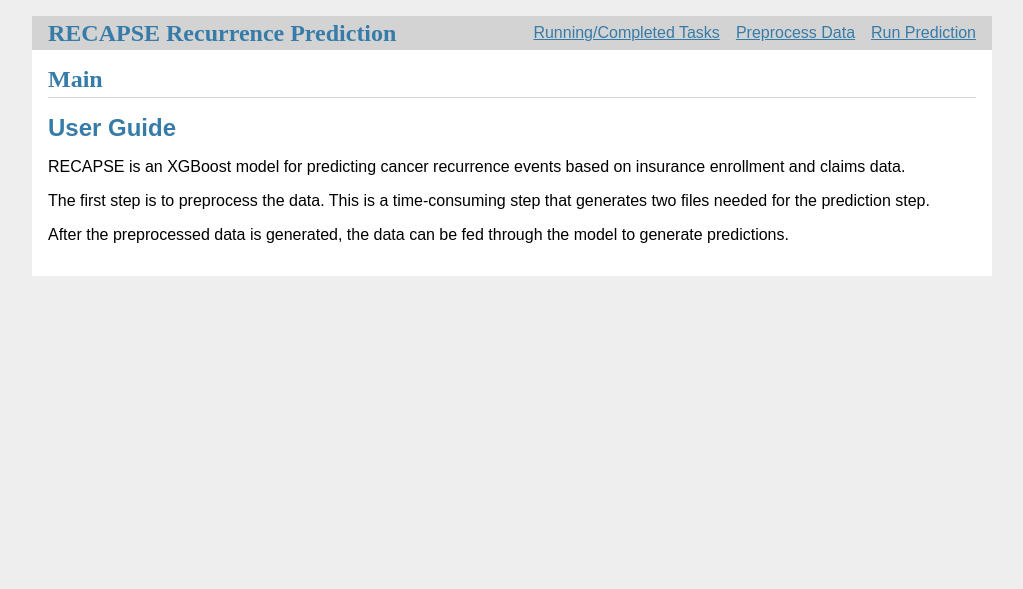
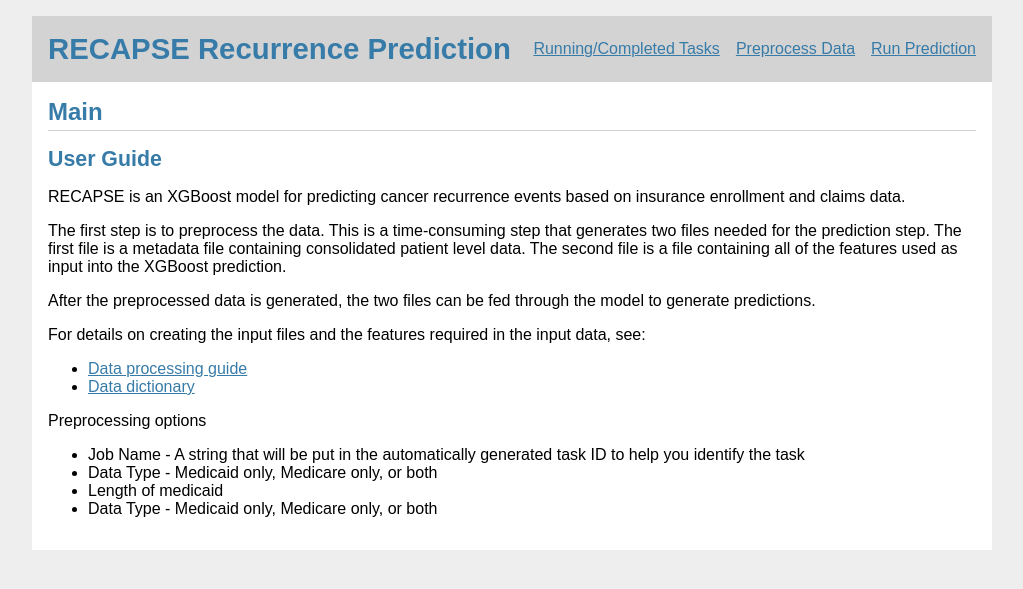
Before and after one commit to MCCP-CRI/recapse, a Flask app: page / in a window 1280 px wide. Shown: the top 589 px of the page, without its empty margins (128-1151 px from the left). Run offline with Flask 3, Linux system fonts and the light colour scheme.

Commit message:
add guide documents and finish working on preprocessing pipeline

```diff
--- a/prediction/Ultility_Funcs/TrainTest_Funcs.py
+++ b/prediction/Ultility_Funcs/TrainTest_Funcs.py
@@ -131,7 +131,7 @@
     pred_classes_list = []
     for thres in thres_list:
         pred_classes = (pred_prob > thres).astype(int)
-        pred_classes = pd.DataFrame({'pred_class_th' + str(thres).replace('.',''): pred_classes})
+        pred_classes = pd.DataFrame({'pred_class': pred_classes})
         pred_classes_list.append(pred_classes)
     pred_classes_df = pd.concat(pred_classes_list, axis = 1)
 
--- a/webapp/__init__.py
+++ b/webapp/__init__.py
@@ -3,6 +3,7 @@
 from flask_executor import Executor
 
 executor = None
+task_meta_data = {}
 
 
 def create_app(test_config=None):
--- a/webapp/preprocess.py
+++ b/webapp/preprocess.py
@@ -89,5 +89,3 @@
     Step11C_Get_ModelReady_TransformationFeature(user_name, outdir, drug_code)
     Step11D_Get_ModelReady_Combed_Features(user_name, outdir, drug_code)
     Step11E_merge_all(user_name, outdir, drug_code)
-
-    # run prediction step
--- a/webapp/static/style.css
+++ b/webapp/static/style.css
@@ -11,19 +11,24 @@
 }
 
 h1 {
-    font-family: serif;
+    font-family: sans-serif;
+    font-size: 18pt;
     color: #377ba8;
     margin: 1rem 0;
 }
 
 h2 {
     font-family: sans-serif;
+    font-size: 16pt;
     color: #377ba8;
     margin: 1rem 0;
 }
 
 a {
     color: #377ba8;
+}
+a:hover {
+    color: #3e66e2;
 }
 
 hr {
@@ -35,10 +40,11 @@
     background: lightgray;
     display: flex;
     align-items: center;
-    padding: 0 0.5rem;
+    padding: 1rem 0.5rem;
 }
 
 nav h1 {
+    font-size: 22pt;
     flex: auto;
     margin: 0;
 }
@@ -46,6 +52,10 @@
 nav h1 a {
     text-decoration: none;
     padding: 0.25rem 0.5rem;
+}
+
+nav h1 a:hover {
+    color: #3e66e2;
 }
 
 nav ul {
@@ -78,8 +88,8 @@
 .flash {
     margin: 1em 0;
     padding: 1em;
-    background: #cae6f6;
-    border: 1px solid #377ba8;
+    background: #caf6e2;
+    border: 1px solid #37a87d;
 }
 
 .post > header {
--- a/webapp/templates/index.html.j2
+++ b/webapp/templates/index.html.j2
@@ -1,12 +1,27 @@
 {% extends 'base.html.j2' %}
 
 {% block header %}
-  <h1>{% block title %}Main{% endblock %}</h1>
+    <h1>{% block title %}Main{% endblock %}</h1>
 {% endblock %}
 
 {% block content %}
-  <h2>User Guide</h2>
-  <p>RECAPSE is an XGBoost model for predicting cancer recurrence events based on insurance enrollment and claims data.</p>
-  <p>The first step is to preprocess the data. This is a time-consuming step that generates two files needed for the prediction step.</p>
-  <p>After the preprocessed data is generated, the data can be fed through the model to generate predictions.</p>
+    <h2>User Guide</h2>
+    <p>RECAPSE is an XGBoost model for predicting cancer recurrence events based on insurance enrollment and claims data.</p>
+    <p>The first step is to preprocess the data. This is a time-consuming step that generates two files needed for the prediction step.
+    The first file is a metadata file containing consolidated patient level data. The second file is a file containing all of the
+    features used as input into the XGBoost prediction.</p>
+    <p>After the preprocessed data is generated, the two files can be fed through the model to generate predictions.</p>
+    <p>For details on creating the input files and the features required in the input data, see:</p>
+    <ul>
+        <li><a href="{{ url_for('static', filename='recapse_data_processing_guide.docx') }}">Data processing guide</a></li>
+        <li><a href="{{ url_for('static', filename='recapse_input_columns_needed.xlsx') }}">Data dictionary</a></li>
+    </ul>
+    <p>Preprocessing options</p>
+    <ul>
+        <li>Job Name - A string that will be put in the automatically generated task ID to help you identify the task</li>
+        <li>Data Type - Medicaid only, Medicare only, or both</li>
+        <li>Length of medicaid</li>
+        <li>Data Type - Medicaid only, Medicare only, or both</li>
+    </ul>
+
 {% endblock %}
--- a/webapp/templates/preprocess.html.j2
+++ b/webapp/templates/preprocess.html.j2
@@ -11,9 +11,9 @@
     <input name="user" id="user" required />
     <label for="numdata">Data Type:</label>
     <select name="numdata" id="numdata">
+      <option value="0">Both</option>
       <option value="1">Only Medicare</option>
       <option value="2">Only Medicaid or Other Claims</option>
-      <option value="0">Both</option>
     </select>
     <label for="mld">Length of Medicaid or Other Insurance Enrollment File (in months):</label>
     <input name="mld" id="mld" />
@@ -28,7 +28,7 @@
       <option value="VAL_2ND">Short GNN drug grouped features</option>
       <option value="DM3_SPE">DM3 specific drug</option>
     </select>
-    <label for="metacsv">Metadata CSV:</label>
+    <label for="metacsv">Incidence Metadata CSV:</label>
     <input name="metacsv" id="metacsv" type="file" accept="text/csv" />
     <label for="mecareClaims">Medicare Claims CSV:</label>
     <input name="mecareClaims" id="mecareClaims" type="file" accept="text/csv" />
--- a/webapp/views.py
+++ b/webapp/views.py
@@ -1,14 +1,16 @@
+import io
+import os
+import re
+import shutil
 import time
-import os
-import io
 import zipfile
-import shutil
 
 from flask import (
-    Blueprint, flash, g, redirect, render_template, request, session, url_for, current_app as app, send_file
+    Blueprint, flash, redirect, render_template, request, url_for, current_app as app, send_file
 )
 from werkzeug.utils import secure_filename
-from . import preprocess, predict, executor
+
+from . import preprocess, predict, executor, task_meta_data
 
 bp = Blueprint('views', __name__)
 
@@ -60,34 +62,8 @@
         error_msg = "Medicare Claims file required"
 
     # pass info off to prediction function
-    predict.predict(fs, sc, model, infileFilename, chrfileFilename, cutoff, method, out_dir, in_dir)
-    # TODO: generate summary statistics using patientlevel_prediction_merged_pt_chr.csv
-    results = {
-        'count': 12345,
-        'recurrences': 678,
-        'by_race': {
-            "White Non-Hispanic": [12000, 600],
-            "Black Non-Hispanic": [300, 78],
-            "White Hispanic": [40, 0],
-            "Black Hispanic": [5, 0],
-            "Other": [0, 0]
-        },
-        'by_stage': {
-            "0": [45, 0],
-            "I": [300, 8],
-            "II": [5000, 70],
-            "III": [4000, 200],
-            "IV": [3000, 400]
-        },
-        'by_year': {
-            "2012": [3000, 150],
-            "2013": [3000, 150],
-            "2014": [3000, 150],
-            "2015": [3000, 150],
-            "2016": [345, 78]
-        },
-    }
-    # output - summary statistics by race, stage, year of diagnosis
+    results = predict.predict(fs, sc, model, infileFilename, chrfileFilename, cutoff, method, out_dir, in_dir)
+
     return render_template('predict_result.html.j2', work_dir=work_folder, results=results)
 
 
@@ -127,13 +103,24 @@
     # get parameters from form
     user = request.form['user']
     num_data = request.form['numdata']
-    month_len_medicaid = int(request.form['mld'])
-    month_len_medicare = int(request.form['mle'])
+
+    if request.form['mld'] is not None and request.form['mld'] != '':
+        month_len_medicaid = int(request.form['mld'])
+    else:
+        month_len_medicaid = 0
+
+    if request.form['mle'] is not None and request.form['mle'] != '':
+        month_len_medicare = int(request.form['mle'])
+    else:
+        month_len_medicare = 0
+
     start_medicaid = request.form['sd']
     start_medicare = request.form['se']
     drug_code = request.form['dc']
 
     # save files in new directory name based on user and microtime
+    user = re.sub(r'\s+', '_', user)
+    user = re.sub(os.path.sep, '_', user)
     micro_time = time.time_ns() // 1000000
     job_name = f"preprocess_{user}_{micro_time}"
     work_dir = os.path.join(app.instance_path, job_name)
@@ -142,54 +129,62 @@
     os.makedirs(work_dir)
     os.makedirs(in_dir)
     os.makedirs(out_dir)
+    metacsvFilename = None
+    mecareClaimsFilename = None
+    mecareEnrollFilename = None
+    mecaidClaimsFilename = None
+    mecaidClaims2Filename = None
+    mecaidEnrollFilename = None
 
-    if not errors and 'metacsv' in request.files:
+    if not errors and 'metacsv' in request.files and request.files['metacsv'].filename != '':
         metacsv = request.files['metacsv']
         metacsvFilename = secure_filename(metacsv.filename)
         metacsv.save(os.path.join(in_dir, metacsvFilename))
     else:
         errors = True
-        error_msg = "Metadata CSV required"
+        error_msg = "Incidence Metadata CSV required"
 
-    if not errors and 'mecareClaims' in request.files:
-        mecareClaims = request.files['mecareClaims']
-        mecareClaimsFilename = secure_filename(mecareClaims.filename)
-        mecareClaims.save(os.path.join(in_dir, mecareClaimsFilename))
-    else:
-        errors = True
-        error_msg = "Medicare Claims file required"
+    if num_data == "0" or num_data == "1":
+        if not errors and 'mecareClaims' in request.files and request.files['mecareClaims'].filename != '':
+            mecareClaims = request.files['mecareClaims']
+            mecareClaimsFilename = secure_filename(mecareClaims.filename)
+            mecareClaims.save(os.path.join(in_dir, mecareClaimsFilename))
+        else:
+            errors = True
+            error_msg = "Medicare Claims file required"
 
-    if not errors and 'mecareEnroll' in request.files:
-        mecareEnroll = request.files['mecareEnroll']
-        mecareEnrollFilename = secure_filename(mecareEnroll.filename)
-        mecareEnroll.save(os.path.join(in_dir, mecareEnrollFilename))
-    else:
-        errors = True
-        error_msg = "Medicare Enrollment file required"
+        if not errors and 'mecareEnroll' in request.files and request.files['mecareEnroll'].filename != '':
+            mecareEnroll = request.files['mecareEnroll']
+            mecareEnrollFilename = secure_filename(mecareEnroll.filename)
+            mecareEnroll.save(os.path.join(in_dir, mecareEnrollFilename))
+        else:
+            errors = True
+            error_msg = "Medicare Enrollment file required"
 
-    if not errors and 'mecaidClaims' in request.files:
-        mecaidClaims = request.files['mecaidClaims']
-        mecaidClaimsFilename = secure_filename(mecaidClaims.filename)
-        mecaidClaims.save(os.path.join(in_dir, mecaidClaimsFilename))
-    else:
-        errors = True
-        error_msg = "Medicaid Claims file required"
+    if num_data == "0" or num_data == "2":
+        if not errors and 'mecaidClaims' in request.files and request.files['mecaidClaims'].filename != '':
+            mecaidClaims = request.files['mecaidClaims']
+            mecaidClaimsFilename = secure_filename(mecaidClaims.filename)
+            mecaidClaims.save(os.path.join(in_dir, mecaidClaimsFilename))
+        else:
+            errors = True
+            error_msg = "Medicaid Claims file required"
 
-    if not errors and 'mecaidClaims2' in request.files:
-        mecaidClaims2 = request.files['mecaidClaims2']
-        mecaidClaims2Filename = secure_filename(mecaidClaims2.filename)
-        mecaidClaims2.save(os.path.join(in_dir, mecaidClaims2Filename))
-    else:
-        errors = True
-        error_msg = "Medicaid Pharmacy Claims file required"
+        if not errors and 'mecaidClaims2' in request.files and request.files['mecaidClaims2'].filename != '':
+            mecaidClaims2 = request.files['mecaidClaims2']
+            mecaidClaims2Filename = secure_filename(mecaidClaims2.filename)
+            mecaidClaims2.save(os.path.join(in_dir, mecaidClaims2Filename))
+        else:
+            errors = True
+            error_msg = "Medicaid Pharmacy Claims file required"
 
-    if not errors and 'mecaidEnroll' in request.files:
-        mecaidEnroll = request.files['mecaidEnroll']
-        mecaidEnrollFilename = secure_filename(mecaidEnroll.filename)
-        mecaidEnroll.save(os.path.join(in_dir, mecaidEnrollFilename))
-    else:
-        errors = True
-        error_msg = "Medicaid Enrollment file required"
+        if not errors and 'mecaidEnroll' in request.files and request.files['mecaidEnroll'].filename != '':
+            mecaidEnroll = request.files['mecaidEnroll']
+            mecaidEnrollFilename = secure_filename(mecaidEnroll.filename)
+            mecaidEnroll.save(os.path.join(in_dir, mecaidEnrollFilename))
+        else:
+            errors = True
+            error_msg = "Medicaid Enrollment file required"
 
     # pass info off to executor
     if not errors:
@@ -198,10 +193,12 @@
             mecaidClaimsFilename, mecaidClaims2Filename, mecaidEnrollFilename, month_len_medicaid, month_len_medicare,
             start_medicaid, start_medicare, drug_code)
         flash(f"Task {job_name} started")
+        task_meta_data[job_name] = {}
+        task_meta_data[job_name]['start_time'] = time.strftime('%m/%d/%Y %H:%M:%S')
+        return redirect(url_for('views.view_tasks'))
     else:
         flash(error_msg)
-
-    return render_template('index.html.j2')
+    return render_template('preprocess.html.j2')
 
 
 @bp.route('/tasks')
@@ -214,6 +211,8 @@
         if ts['task_status'] == 'FINISHED' and executor.futures._futures[task_name].exception() is not None:
             ts['task_message'] = executor.futures._futures[task_name].exception()
             ts['task_status'] = 'ERROR'
+        else:
+            ts['task_message'] = task_meta_data[task_name]['start_time']
         task_status.append(ts)
     return render_template('tasks.html.j2', task_status=task_status)
 
@@ -231,28 +230,30 @@
     for dirpath, dirnames, filenames in os.walk(out_dir):
         for file in filenames:
             if file.startswith('All_11E_') or file.startswith('8_PatientLevel_char_'):
-                files.append(os.path.join(dirpath,file))
+                files.append(os.path.join(dirpath, file))
 
-    raise ValueError("test")
     file_obj = io.BytesIO()
     with zipfile.ZipFile(file_obj, 'w') as zip_file_handle:
         for file in files:
-            zip_info = zipfile.ZipInfo(file)
+            zip_info = zipfile.ZipInfo(os.path.basename(file))
             zip_info.date_time = time.localtime(time.time())[:6]
             zip_info.compress_type = zipfile.ZIP_DEFLATED
             with open(os.path.join(out_dir, file), 'rb') as read_file_handle:
                 zip_file_handle.writestr(zip_info, read_file_handle.read())
     file_obj.seek(0)
-    # delete the whole working directory
-    shutil.rmtree(work_dir)
-    future = executor.futures.pop(task_name)
+
     return send_file(file_obj, mimetype="application/zip", download_name='preprocess.zip', as_attachment=True)
 
 
-@bp.route('/tasks/<string:task_name>/cancel')
-def cancel_task(task_name):
-    if executor.futures._futures[task_name].cancel():
-        flash(f"Task {task_name} cancelled")
-    else:
-        flash("Unable to cancel task")
-    return view_tasks()
+@bp.route('/tasks/<string:task_name>/remove')
+def remove_task(task_name):
+    # delete the whole working directory
+    work_dir = os.path.relpath(os.path.normpath(os.path.join("/", task_name)), "/")
+    work_dir = os.path.join(app.instance_path, work_dir)
+    shutil.rmtree(work_dir)
+    if task_name in task_meta_data:
+        task_meta_data.pop(task_name)
+    # remove the Future from the executor's list
+    if executor.futures.pop(task_name) is not None:
+        flash(f"Task {task_name} removed")
+    return redirect(url_for('views.view_tasks'))
```
Also changed, not shown: preprocess/Ultility_Funcs_data/Recapse_Ultility.py (+8 -8 lines), webapp/predict.py (+50 -9 lines), webapp/templates/predict.html.j2 (+4 -4 lines), webapp/templates/tasks.html.j2 (+15 -6 lines), webapp/translations.py (added, +20 -0 lines), 3 other files.
